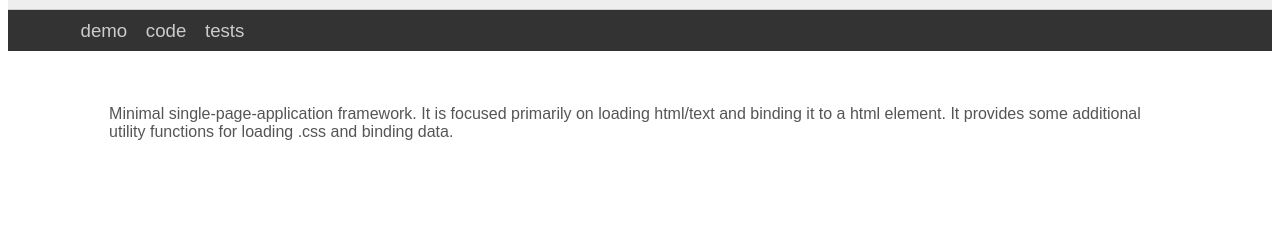
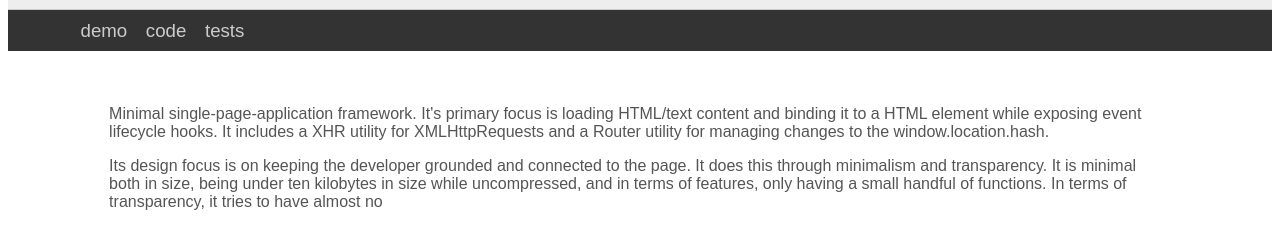
Before and after one commit to unstableconfiguration/lite, a plain HTML site: page index.html in a window 1280 px wide. Shown: the part 62-310 px from the top of the page. Drawn offline with Linux system fonts and the light colour scheme.

Commit message:
Removing p tag white space tweak

```diff
--- a/index.html
+++ b/index.html
@@ -14,7 +14,16 @@
         <a href='site/tests.html'>tests</a>
     </div>
     <div class='site-content'>
-        <p>Minimal single-page-application framework. It is focused primarily on loading html/text and binding it to a html element. It provides some additional utility functions for loading .css and binding data.</p>
+        <p>Minimal single-page-application framework. It's primary focus is loading HTML/text
+            content and binding it to a HTML element while exposing event lifecycle hooks. It
+            includes a XHR utility for XMLHttpRequests and a Router utility for managing changes
+            to the window.location.hash.
+        </p>
+        <p>Its design focus is on keeping the developer grounded and connected to the page. It does
+            this through minimalism and transparency. It is minimal both in size, being under ten
+            kilobytes in size while uncompressed, and in terms of features, only having a small
+            handful of functions. In terms of transparency, it tries to have almost no
+        </p>
 
 
     </div>
--- a/site/css/site.css
+++ b/site/css/site.css
@@ -58,9 +58,6 @@
     font-style:italic
 }
 
-.site-content p {
-    white-space: pre-line;
-}
 
 .site-content code {
     display:block;
```
